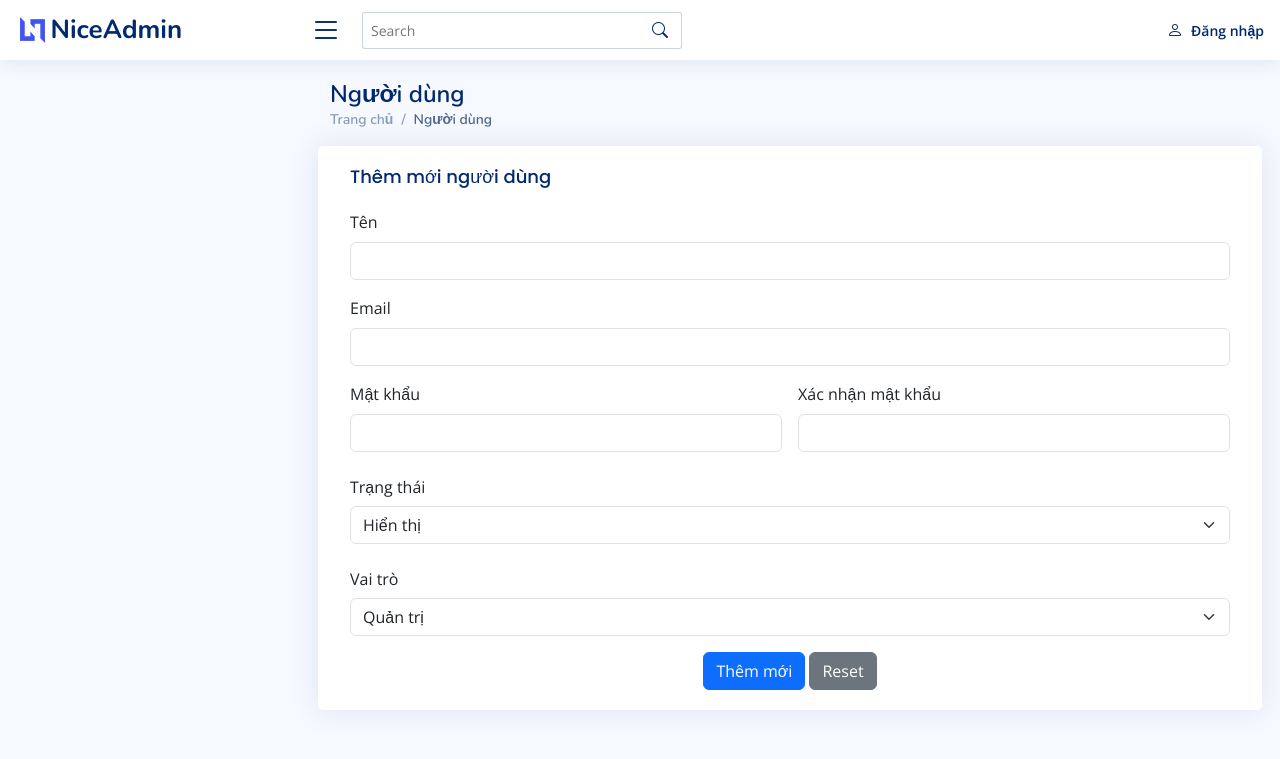
After one commit to tranghuynh-pc02468/pc02468_php2, a PHP site: template ASM_PHP2/App/Views/user/add.php in a window 1280 px wide. The commit adds this page. Shown: the top 759 px of the page. Run offline with PHP 8.4, Linux system fonts and the light colour scheme; the template is opened without the code that fills it, so the values that code supplies are empty; some libraries are stand-ins or nearby versions.

Commit message:
fix lỗi

```diff
--- a/ASM_PHP2/App/Controllers/LoginController.php
+++ b/ASM_PHP2/App/Controllers/LoginController.php
@@ -56,7 +56,7 @@ class LoginController extends BaseController
 //                $_SESSION['error']['password'] = "Vui lòng nhập thông tin!";
 //            }
 
-            if($check && password_verify($_POST['password'], $check['password'])){
+            if($check && password_verify($_POST['password'], $check['password']) && $check['role'] == 1){
                 $_SESSION['user'] = $check;
                 $this->redirect(ROOT_URL);
             }elseif(empty($_POST['email']) || empty($_POST['password'])){
--- a/ASM_PHP2/App/Views/account/login.php
+++ b/ASM_PHP2/App/Views/account/login.php
@@ -62,7 +62,7 @@
 
                                 <div class="pt-4 pb-2">
                                     <h5 class="card-title text-center pb-0 fs-4">Đăng nhập</h5>
-                                    <p class="text-center small  <?= $_SESSION['error']['mgs'] ? 'text-danger' : '' ?> "><?= $_SESSION['error']['mgs'] ?? 'Nhập email & mật khẩu để đăng nhập' ?></p>
+                                    <p class="text-center small  <?= isset($_SESSION['error']['mgs']) ? 'text-danger' : '' ?> "><?= $_SESSION['error']['mgs'] ?? 'Nhập email & mật khẩu để đăng nhập' ?></p>
                                 </div>
 
                                 <form class="row g-3" action="?url=LoginController/store" method="POST">
--- /dev/null
+++ b/ASM_PHP2/App/Views/user/add.php
@@ -0,0 +1,78 @@
+<main id="main" class="main">
+    <div class="pagetitle">
+        <h1>Người dùng</h1>
+        <nav>
+            <ol class="breadcrumb">
+                <li class="breadcrumb-item"><a href="">Trang chủ</a></li>
+                <li class="breadcrumb-item active">Người dùng</li>
+            </ol>
+        </nav>
+    </div><!-- End Page Title -->
+
+    <section class="section dashboard">
+        <div class="row">
+            <!-- Left side columns -->
+            <div class="col-lg-12">
+                <div class="row">
+                    <div class="card">
+                        <div class="card-body">
+                            <h5 class="card-title">Thêm mới người dùng</h5>
+
+                            <!-- Vertical Form -->
+                            <form class="row g-3" action="?url=UserController/store" method="POST">
+                                <div class="col-12">
+                                    <label for="inputNanme4" class="form-label">Tên</label>
+                                    <input type="text" class="form-control" id="inputNanme4" name="name" value="<?= isset($old['name']) ? $old['name'] : '' ?>" >
+                                    <small class="text-danger"> <?= (!empty($errors) && array_key_exists('name', $errors)) ?  $errors['name'] : false ?> </small>
+                                </div>
+                                <div class="col-12">
+                                    <label for="email" class="form-label">Email</label>
+                                    <input type="text" class="form-control" id="email" name="email" value="<?= isset($old['email']) ? $old['email'] : '' ?>" >
+                                    <small class="text-danger"> <?= (!empty($errors) && array_key_exists('email', $errors)) ?  $errors['email'] : false ?> </small>
+                                </div>
+                                <div class="col-12 col-md-6">
+                                    <label for="inputPassword" class="form-label">Mật khẩu</label>
+                                    <input type="password" class="form-control" id="inputPassword" name="password" value="<?= isset($old['password']) ? $old['password'] : '' ?>" >
+                                    <small class="text-danger"> <?= (!empty($errors) && array_key_exists('password', $errors)) ?  $errors['password'] : false ?> </small>
+                                </div>
+                                <div class="col-12 col-md-6">
+                                    <label for="inputPass" class="form-label">Xác nhận mật khẩu</label>
+                                    <input type="password" class="form-control" id="inputPass" name="confirm_password" value="<?= isset($old['confirm_password']) ? $old['confirm_password'] : '' ?>" >
+                                    <small class="text-danger"> <?= (!empty($errors) && array_key_exists('confirm_password', $errors)) ?  $errors['confirm_password'] : false ?> </small>
+                                </div>
+                                <div class="col-12">
+                                    <label class="col-sm-2 col-form-label">Trạng thái</label>
+                                    <div class="col-sm-12">
+                                        <select class="form-select" aria-label="Default select example" name="status">
+                                            <option value="0">Ẩn</option>
+                                            <option value="1" selected>Hiển thị</option>
+                                        </select>
+                                    </div>
+                                    <small class="text-danger"><?= $_SESSION['error']['status'] ?? '' ?></small>
+                                </div>
+                                <div class="col-12">
+                                    <label class="col-sm-2 col-form-label">Vai trò</label>
+                                    <div class="col-sm-12">
+                                        <select class="form-select" aria-label="Default select example" name="role">
+                                            <option value="0">Khách hàng</option>
+                                            <option value="1" selected>Quản trị</option>
+                                        </select>
+                                    </div>
+                                    <small class="text-danger"><?= $_SESSION['error']['role'] ?? '' ?></small>
+                                </div>
+
+                                <div class="text-center">
+                                    <button type="submit" class="btn btn-primary" name="btn-submit">Thêm mới</button>
+                                    <button type="reset" class="btn btn-secondary">Reset</button>
+                                </div>
+                            </form><!-- Vertical Form -->
+
+                        </div>
+                    </div>
+
+                    <?php unset($_SESSION['error']); ?>
+                </div>
+            </div>
+        </div>
+    </section>
+</main>
```
Also changed, not shown: ASM_PHP2/App/Controllers/RegisterController.php (+8 -10 lines), ASM_PHP2/App/Controllers/UserController.php (+135 -3 lines), ASM_PHP2/App/Models/BaseModel.php (+19 -9 lines), ASM_PHP2/App/Models/User.php (+14 -3 lines), ASM_PHP2/App/Views/account/register.php (+5 -5 lines), ASM_PHP2/App/Views/components/sidebar.php (+16 -3 lines), ASM_PHP2/App/Views/user/edit.php (added, +64 -0 lines), ASM_PHP2/App/Views/user/list.php (+12 -4 lines).
